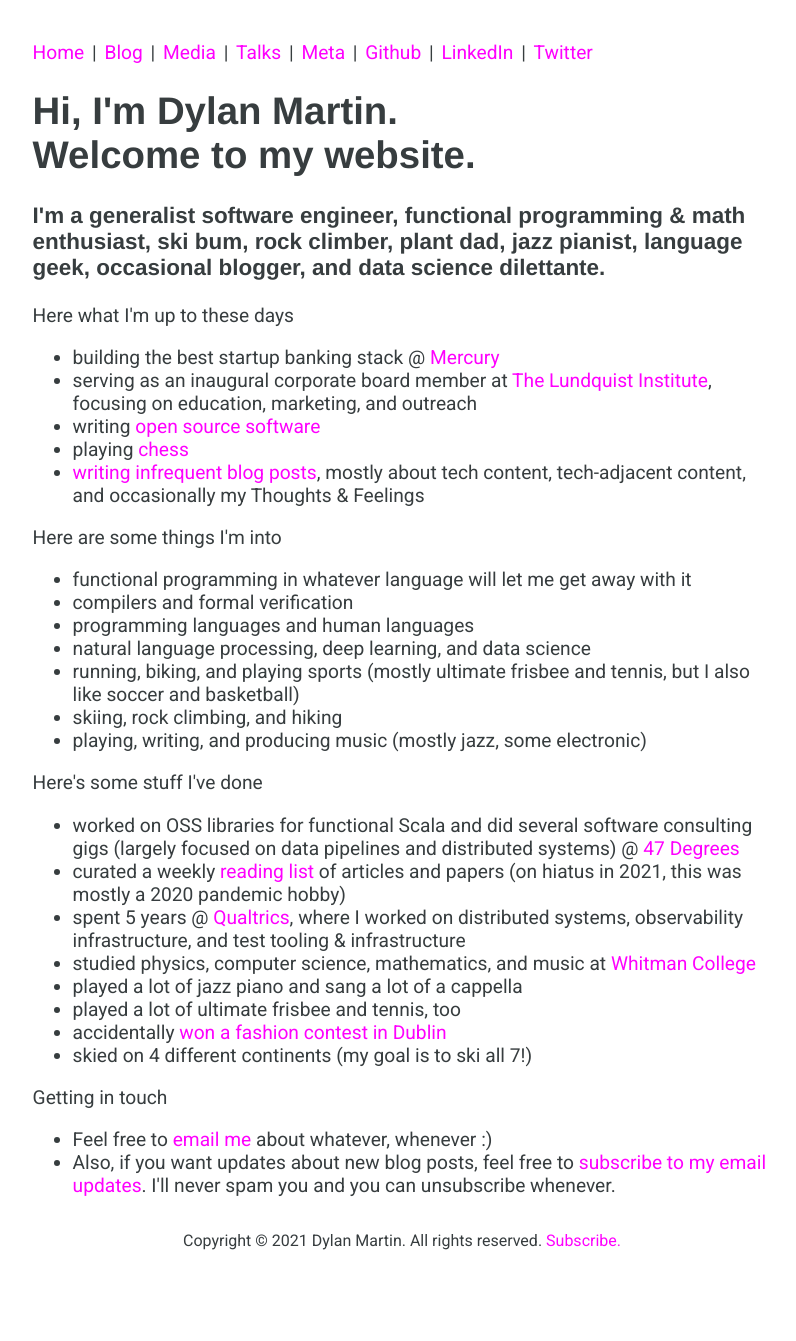
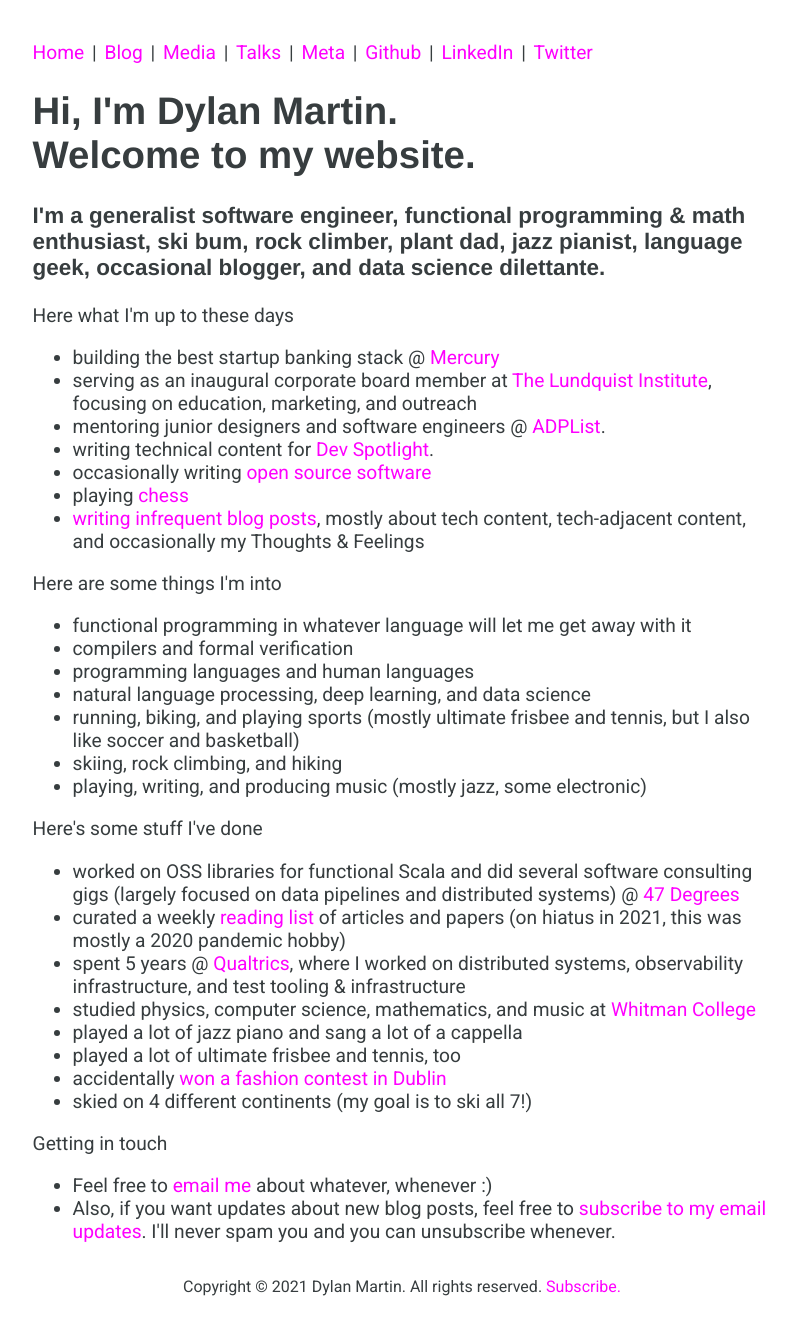
Before and after one commit to dmarticus/dmarticus.github.io, a Jekyll site: the page built from index.html, in a window 1280 px wide. Shown: the whole page, without its empty margins (238-1034 px from the left). Built offline with Jekyll 4.4.1, drawn with Linux system fonts in a browser that asks for light colours; comment, search, counter and statistics services are not loaded; before the commit the page ends 1295 px from its top, so only the background shows below that.

Commit message:
update my life

```diff
--- a/index.html
+++ b/index.html
@@ -12,7 +12,10 @@ title: Home
   <li>building the best startup banking stack @ <a href="https://mercury.com/about" rel="noreferrer" target="_blank">Mercury</a>
   <li>serving as an inaugural corporate board member at <a href="https://lundquist.org/" rel="noreferrer"
       target="_blank">The Lundquist Institute</a>, focusing on education, marketing, and outreach</li>
-  <li>writing <a href="https://github.com/dmarticus/" rel="noreferrer" target="_blank">open source software</a></li>
+  <li>mentoring junior designers and software engineers @ <a href="https://adplist.org/" rel="noreferrer"
+      target="_blank">ADPList</a>.</li>
+  <li>writing technical content for <a href="https://www.devspotlight.com/" rel="noreferrer" target="_blank">Dev Spotlight</a>.</li>
+  <li>occasionally writing <a href="https://github.com/dmarticus/" rel="noreferrer" target="_blank">open source software</a></li>
   <li>playing <a href="https://lichess.org/@/dmarticus" rel="noreferrer" target="_blank">chess</li>
   <li>writing <a href="/blog.html">infrequent blog posts</a>, mostly about tech content, tech-adjacent content, and
     occasionally my Thoughts
```
